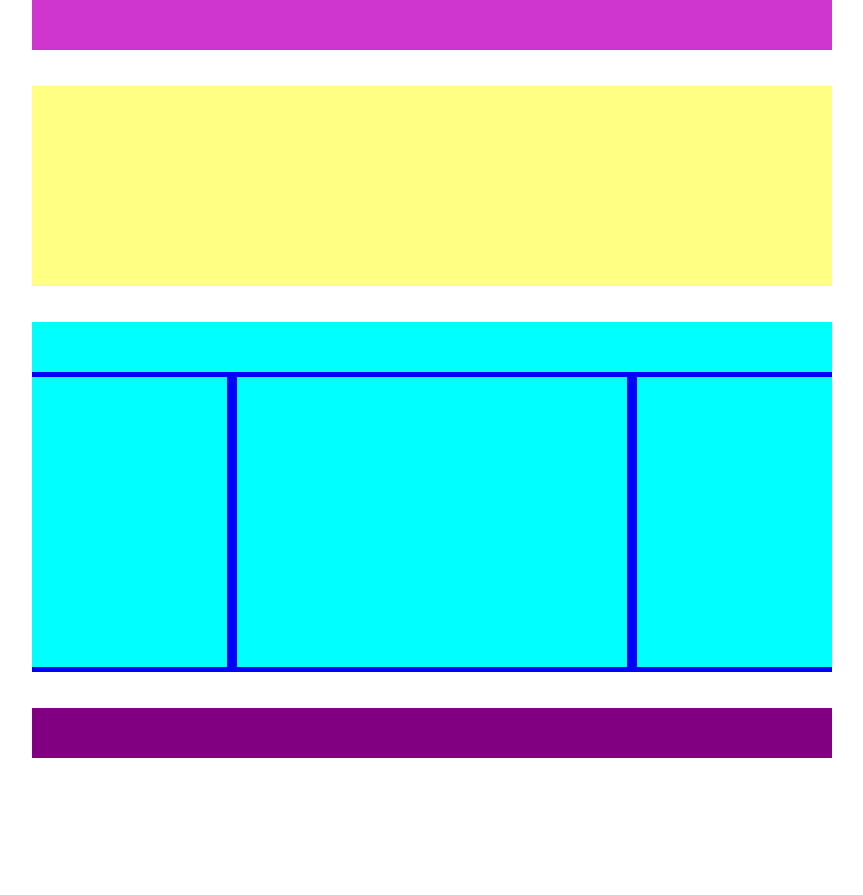
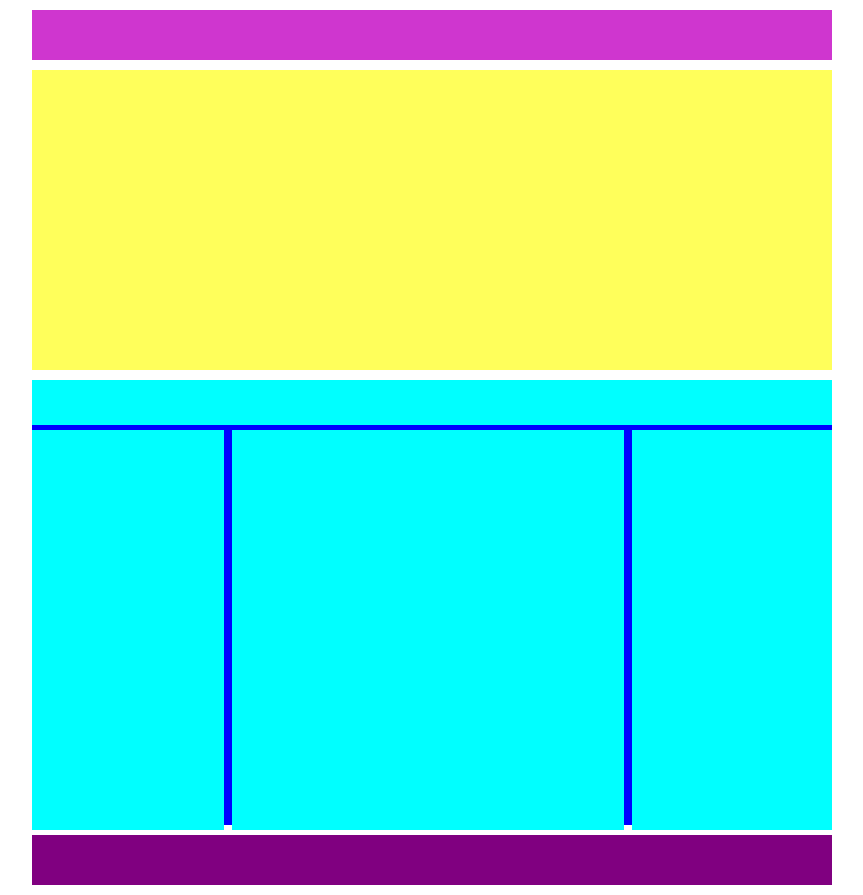
Before and after one commit to Ciarm-nik/htmlcss-struttura-wp, a plain HTML site: page index.html in a window 1280 px wide. Shown: the whole page, without its empty margins (208-1071 px from the left). Before the commit the page ends 800 px from the top, so only its background shows below. Drawn offline with Linux system fonts and the light colour scheme.

Commit message:
Correzioni

```diff
--- a/index.html
+++ b/index.html
@@ -9,36 +9,20 @@
     </head>
         <body>
             <!-- intestazione colore rosa -->
-        <header>
+            <header></header>
 
-
-        </header>
-        <br>
-        <br>
             <!-- navigazione colore gialla -->
             <main>
-
-
+                <section class="top"></section>
+            <!-- corpo centrale con 4 contenirori -->
+                <section class="bottom">
+                    <div class="titolo"></div>
+                    <div class="side_left"></div>
+                    <div class="side_central"></div>
+                    <div class="side_right"></div>
+                </section>
             </main>
-        <br>
-        <br>
-        <!-- corpo centrale con 4 contenirori -->
-
-        <section>
-            <div class="container clearfix">
-                <div class="top_side"></div>
-                <div class="left_side"></div>
-                <div class="central_side"></div>
-                <div class="right_side"></div>
-            </div>
-        </section>
-        <br>
-        <br>
-
-
             <!-- footer colore viola -->
-        <footer>
-
-        </footer>
+            <footer></footer>
         </body>
 </html>
--- a/style.css
+++ b/style.css
@@ -4,67 +4,63 @@
     padding:0;
 }
 
+body > * {
+    margin: 10px auto;
+    width: 800px;
+}
+
+
 header {
     background-color: rgb(207, 54, 207);
     height: 50px;
-    width: 800px;
-    margin: auto;
-
 }
 
-main {
-    background-color: rgba(255, 255, 0, 0.486);
-    padding: 100px;
-    width: 800px;
-    margin: auto;
-
+.top {
+    height: 300px;
+    background-color: rgba(255, 255, 0, 0.644);
+    margin-top: 10px;
+    margin-bottom: 10px;
 }
 
+.bottom {
+    height: 445px;
+    background-color: blue;
+}
 
-.clearfix::after {
+.bottom::after {
     content: "";
     display: table;
     clear: both;
 }
-
-.top_side {
-    height: 50px;
-    border-color: blue;
+.titolo {
+    background-color: aqua;
+    height: 45px;
+    margin-bottom: 5px;
+}
+.side_left {
+    float: left;
+    height: 400px;
+    width: 24%;
+    background-color: aqua;
+    margin-right: 1%;
 }
 
-.left_side {
+.side_central {
     float: left;
-    width: 25%;
-    height: 300px;
-    border: 5px solid blue;
-    border-left: 0;
+    height: 400px;
+    width: 49%;
+    background-color: aqua;
+    margin-right: 1%;
 }
 
-.central_side {
+.side_right {
     float: left;
-    width: 50%;
-    border: 5px solid blue;
-    height: 300px;
-}
-
-.right_side {
+    height: 400px;
     width: 25%;
-    height: 300px;
-    float: left;
-    border: 5px solid blue;
-    border-right: 0;
-}
-
-.container {
-    width: 800px;
-    margin: auto;
     background-color: aqua;
 }
 
 footer {
-    width: 800px;
     height: 50px;
     background-color: purple;
-    /* padding: 30px; */
-    margin: auto;
 }
```
Lines whose indentation alone changed are shown as unchanged.
